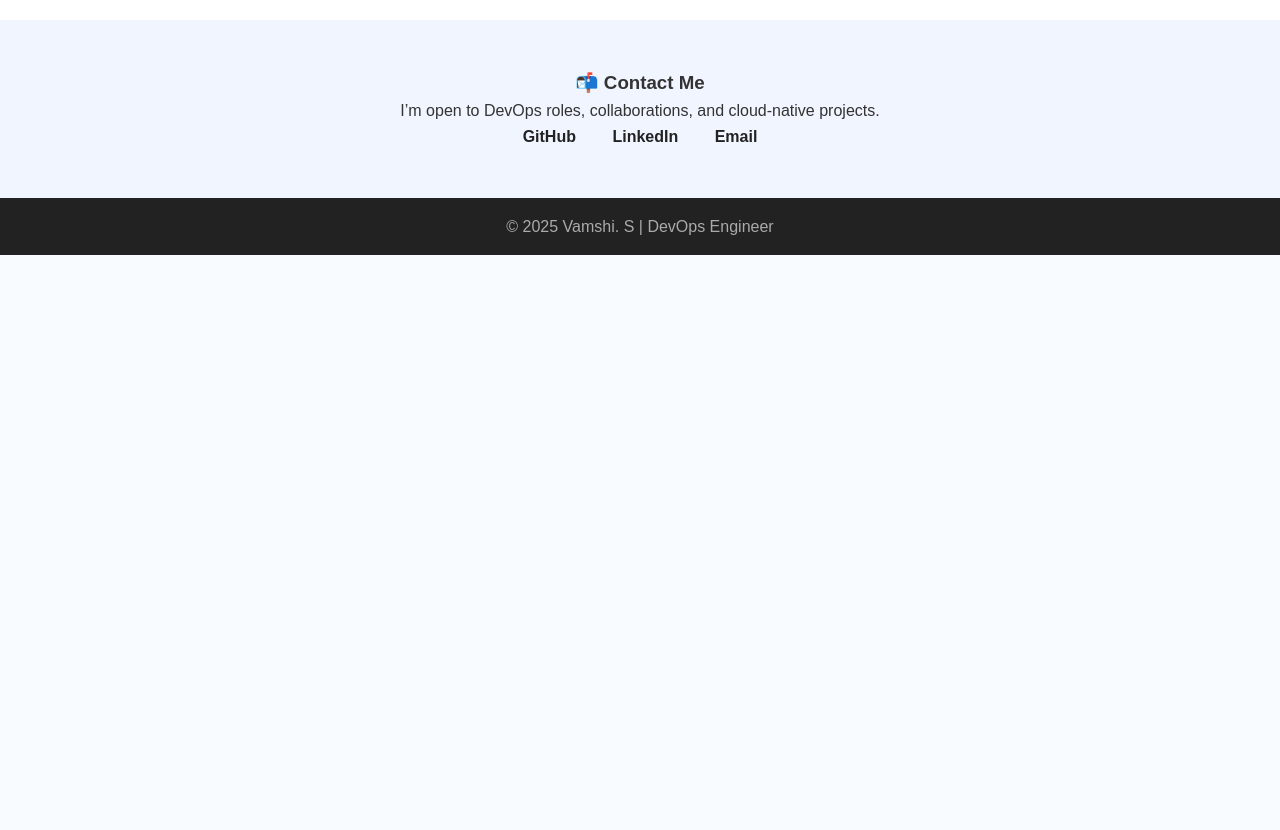
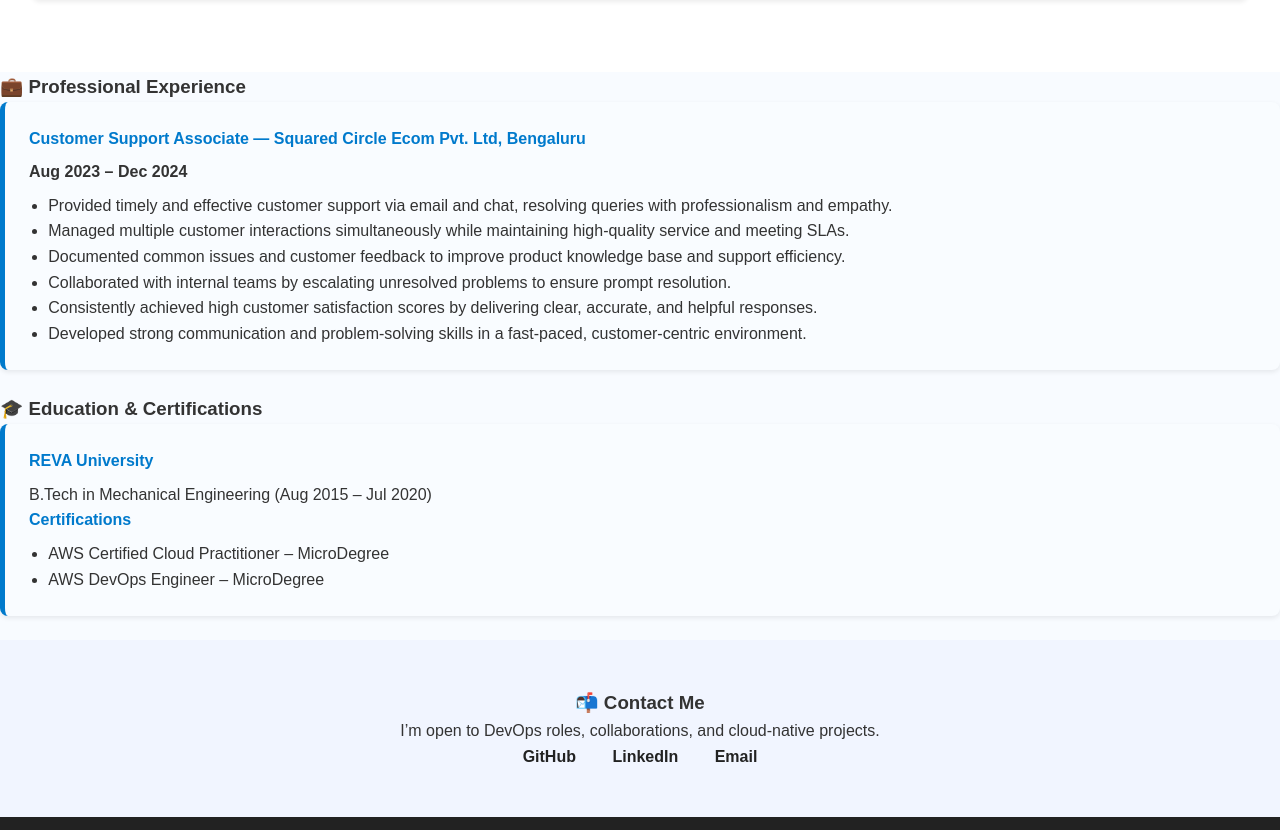
Before and after one commit to vamshireddy903/portfolio, a plain HTML site: page index.html in a window 1280 px wide. Shown: the part 1950-2780 px from the top of the page. Before the commit the page ends 2205 px from the top, so only its background shows below. Drawn offline with Linux system fonts and the light colour scheme.

Commit message:
Update index.html

```diff
--- a/index.html
+++ b/index.html
@@ -15,17 +15,22 @@
       <a href="#about">About</a>
       <a href="#skills">Skills</a>
       <a href="#projects">Projects</a>
+      <a href="#experience">Experience</a>
+      <a href="#education">Education</a>
       <a href="#contact">Contact</a>
     </nav>
   </header>
 
-  <!-- Hero / About -->
+  <!-- About -->
   <section id="about" class="hero">
     <h2>DevOps Engineer & Cloud Enthusiast</h2>
     <p>
-      Certified DevOps Engineer passionate about building reliable, secure, and automated
-      cloud-native solutions. I specialize in <strong>CI/CD, Docker, Kubernetes, Terraform, AWS & Azure</strong>,
-      with a focus on Infrastructure as Code and GitOps-driven deployments.
+      Certified DevOps Engineer transitioning from customer experience and support,
+      with hands-on expertise in building CI/CD pipelines using Jenkins,
+      containerizing applications with Docker, and deploying with Kubernetes.
+      Skilled in automating infrastructure with Terraform and Infrastructure as Code (IaC).
+      Strong communication and problem-solving skills developed through customer engagement,
+      now applied to building reliable and user-focused DevOps solutions.
     </p>
     <div class="buttons">
       <a class="btn" href="mailto:vamsir673@gmail.com">📧 Email</a>
@@ -90,6 +95,37 @@
     </article>
   </section>
 
+  <!-- Experience -->
+  <section id="experience">
+    <h3>💼 Professional Experience</h3>
+    <article class="project-card">
+      <h4>Customer Support Associate — Squared Circle Ecom Pvt. Ltd, Bengaluru</h4>
+      <p><strong>Aug 2023 – Dec 2024</strong></p>
+      <ul>
+        <li>Provided timely and effective customer support via email and chat, resolving queries with professionalism and empathy.</li>
+        <li>Managed multiple customer interactions simultaneously while maintaining high-quality service and meeting SLAs.</li>
+        <li>Documented common issues and customer feedback to improve product knowledge base and support efficiency.</li>
+        <li>Collaborated with internal teams by escalating unresolved problems to ensure prompt resolution.</li>
+        <li>Consistently achieved high customer satisfaction scores by delivering clear, accurate, and helpful responses.</li>
+        <li>Developed strong communication and problem-solving skills in a fast-paced, customer-centric environment.</li>
+      </ul>
+    </article>
+  </section>
+
+  <!-- Education -->
+  <section id="education">
+    <h3>🎓 Education & Certifications</h3>
+    <div class="project-card">
+      <h4>REVA University</h4>
+      <p>B.Tech in Mechanical Engineering (Aug 2015 – Jul 2020)</p>
+      <h4>Certifications</h4>
+      <ul>
+        <li>AWS Certified Cloud Practitioner – MicroDegree</li>
+        <li>AWS DevOps Engineer – MicroDegree</li>
+      </ul>
+    </div>
+  </section>
+
   <!-- Contact -->
   <section id="contact">
     <h3>📬 Contact Me</h3>
```
